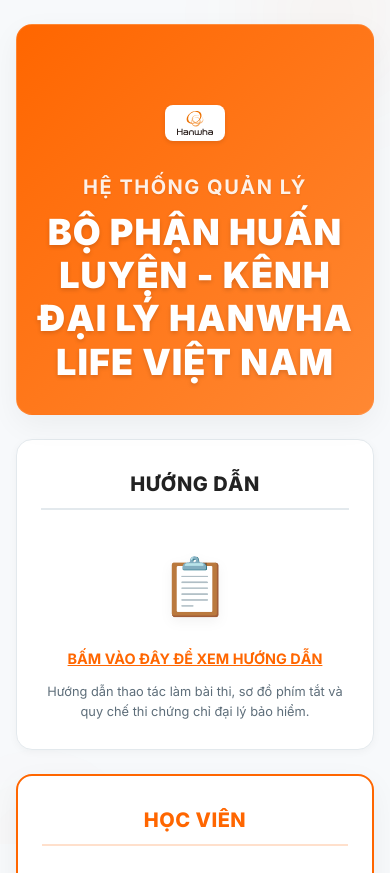
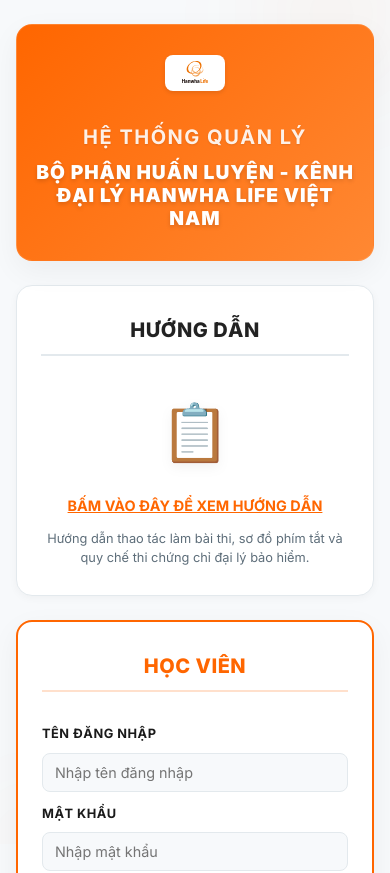
Before and after one commit to dennislove/thi-chung-chi-dai-ly-hanwha-life, a Next.js app: page / in a window 390 px wide. Shown: the top 873 px of the page. Built offline with nearby package versions, Linux system fonts and the light colour scheme.

Commit message:
style: add 'Life' to logo text and make portal banner title responsive for mobile

```diff
--- a/app/globals.css
+++ b/app/globals.css
@@ -1132,7 +1132,7 @@
   }
 
   .vidi-portal-banner {
-    padding: 80px 16px 30px !important;
+    padding: 30px 16px 30px !important;
   }
 
   .vidi-banner-header {
--- a/app/page.tsx
+++ b/app/page.tsx
@@ -366,7 +366,7 @@
               </p>
               <h2 style={{
                 fontFamily: 'var(--font-title)',
-                fontSize: '2.25rem',
+                fontSize: 'clamp(1.2rem, 4.5vw, 2.25rem)',
                 fontWeight: 850,
                 textTransform: 'uppercase',
                 letterSpacing: '1px',
```
Also changed, not shown: public/logo.svg.
